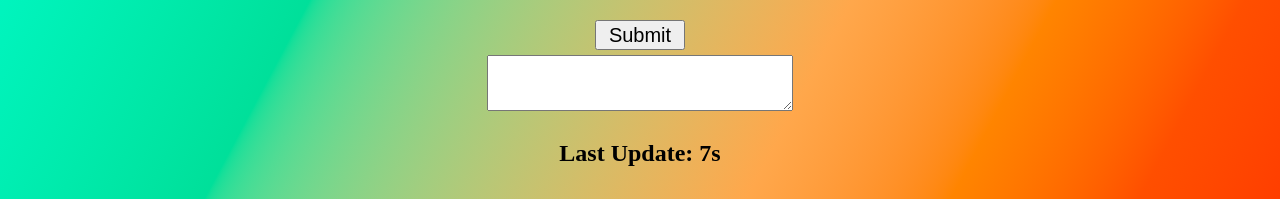
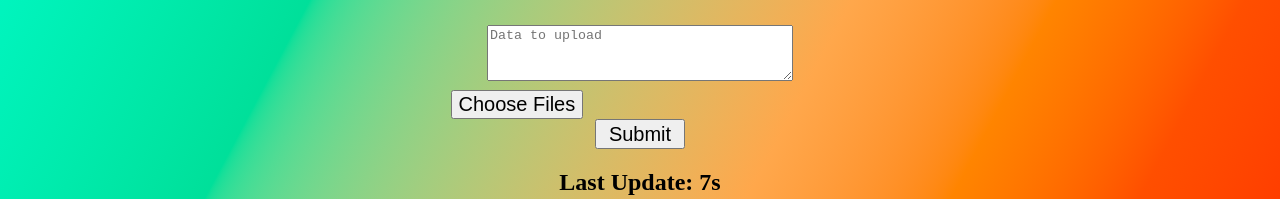
Before and after one commit to Ownwn/DataStore, a React (Vite) app in the folder frontend/: page / in a window 1280 px wide. Shown: the top 199 px of the page. Built offline with nearby package versions, Linux system fonts and the light colour scheme; no server answers.

Commit message:
Fix git tracking

```diff
--- a/frontend/src/routes/home.module.css
+++ b/frontend/src/routes/home.module.css
@@ -72,3 +72,15 @@ button {
 details[open] > summary {
     display: none;
 }
+
+
+
+input[type='file'] {
+    color: transparent;
+}
+
+
+.fileInput {
+    font-size: 20px;
+    cursor: pointer;
+}
--- a/frontend/src/routes/home.tsx
+++ b/frontend/src/routes/home.tsx
@@ -1,10 +1,11 @@
 import {useEffect, useState} from "react";
 import styles from "./home.module.css";
 
-type Entry = { content: string, created_at: number }
+type Entry = { name: string, plainText: boolean, content: string, createdAt: number }
 
 export function Home() {
     let [items, setItems] = useState<Entry[]>([]);
+    // @ts-ignore
     let [error, setError] = useState("");
     let [secondsSinceUpdate, setSecondsSinceUpdate] = useState(0)
 
@@ -20,31 +21,35 @@ export function Home() {
 
 
     return <div className={styles.dataBackground + " " + styles.main}>
-        <InputForm postItem={postItem}/>
+        <GreetingForm fetchItems={fetchItems} setError={setError}/>
         <h2>Last Update: {secondsSinceUpdate + "s"}</h2>
         <h2>{error}</h2>
         <br/>
         <ol>
             {items.map((item: Entry, index) => (
                 <li className={styles.dataItem} key={index}>
-                    {formatEntry(item.content)}
+                    {formatEntry(item)}
                 </li>
             ))}
         </ol>
     </div>;
 
-    function formatEntry(entry: string)  {
+    function formatEntry(entry: Entry)  {
+        if (entry.plainText) {
             return (
                 <>
-                {entry.length >= 30 ? (
+                    {entry.content.length >= 30 ? (
                         <details>
-                        <summary>{entry.substring(0, 30) + "..."}</summary>
-                        <p>{entry}</p>
+                            <summary>{entry.content.substring(0, 30) + "..."}</summary>
+                            <p>{entry.content}</p>
                         </details>
-                ) : entry}
-                <button onClick={() => copyToClipboard(entry)} className={styles.dataButton}>Copy</button>
+                    ) : entry.content}
+                    <button onClick={() => copyToClipboard(entry.content)} className={styles.dataButton}>Copy</button>
 
                 </>)
+        }
+        return <a href={"downloadfile/" + String(entry.createdAt)} download={entry.name}>{entry.name}</a>
+
     }
 
     async function copyToClipboard(text: string) {
@@ -65,41 +70,69 @@ export function Home() {
     function fetchItems() {
         fetch("entries")
             .then(res => res.json())
-            .then(data => data.sort((a: Entry, b: Entry) => b.created_at - a.created_at))
+            .then(data => !data ? [{}] : data) // [{}] js makes me laugh sometimes
+            .then(data => data.sort((a: Entry, b: Entry) => b.createdAt - a.createdAt))
             .then(data => setItems(data))
             .then(_ => setSecondsSinceUpdate(0))
             .catch(err => console.log(err));
     }
+}
+
 
 // @ts-ignore
-    async function postItem(formData) {
-        if (!formData) {
-            return;
-        }
-        const text = formData.get("data");
-        if (!text) {
+function GreetingForm({ fetchItems, setError}) {
+    const handleSubmit = async (e: any) => {
+        e.preventDefault();
+        const formData = new FormData(e.target);
+
+        const files = formData.getAll("files")
+        const text = formData.get("data")
+        // @ts-ignore
+        if (files[0].size === 0 && !text) {
             return;
         }
 
-
-        const postResponse = await fetch("submit", {
+        if (text) {
+            const textResponse = await fetch("submit", {
                 method: "POST",
+                headers: {
+                    "Content-Type": "text/plain"
+                },
                 body: text
             });
-        if (!postResponse.ok) {
-            setError(await postResponse.text() + postResponse.status);
+
+            const result = await textResponse.text();
+            console.log(result);
+        }
+        // @ts-ignore
+        if (files[0].size !== 0) {
+            const response = await fetch('submitfile', {
+                method: 'POST',
+                body: formData
+            });
+
+
+
+            if (!response.ok) {
+                console.log("not ok " + response.status)
+                setError(await response.text() + response.status);
                 return;
             }
 
+            const result = await response.text();
+            console.log(result);
+        }
+        e.target.reset()
         fetchItems();
+    };
+
+    return (
+        <form onSubmit={handleSubmit}>
+            <textarea name="data" placeholder="Data to upload"/>
+            <br/>
+            <input type="file" multiple name="files" className={styles.fileInput}/>
+            <br/>
+            <button type="submit">Submit</button>
+        </form>
+    );
 }
-}
-
-// @ts-ignore
-function InputForm({postItem}) {
-    return <form action={postItem}>
-        <button type="submit">Submit</button>
-        <br/>
-        <textarea name="data" required/>
-    </form>;
-}
```
Lines whose indentation alone changed are shown as unchanged.
